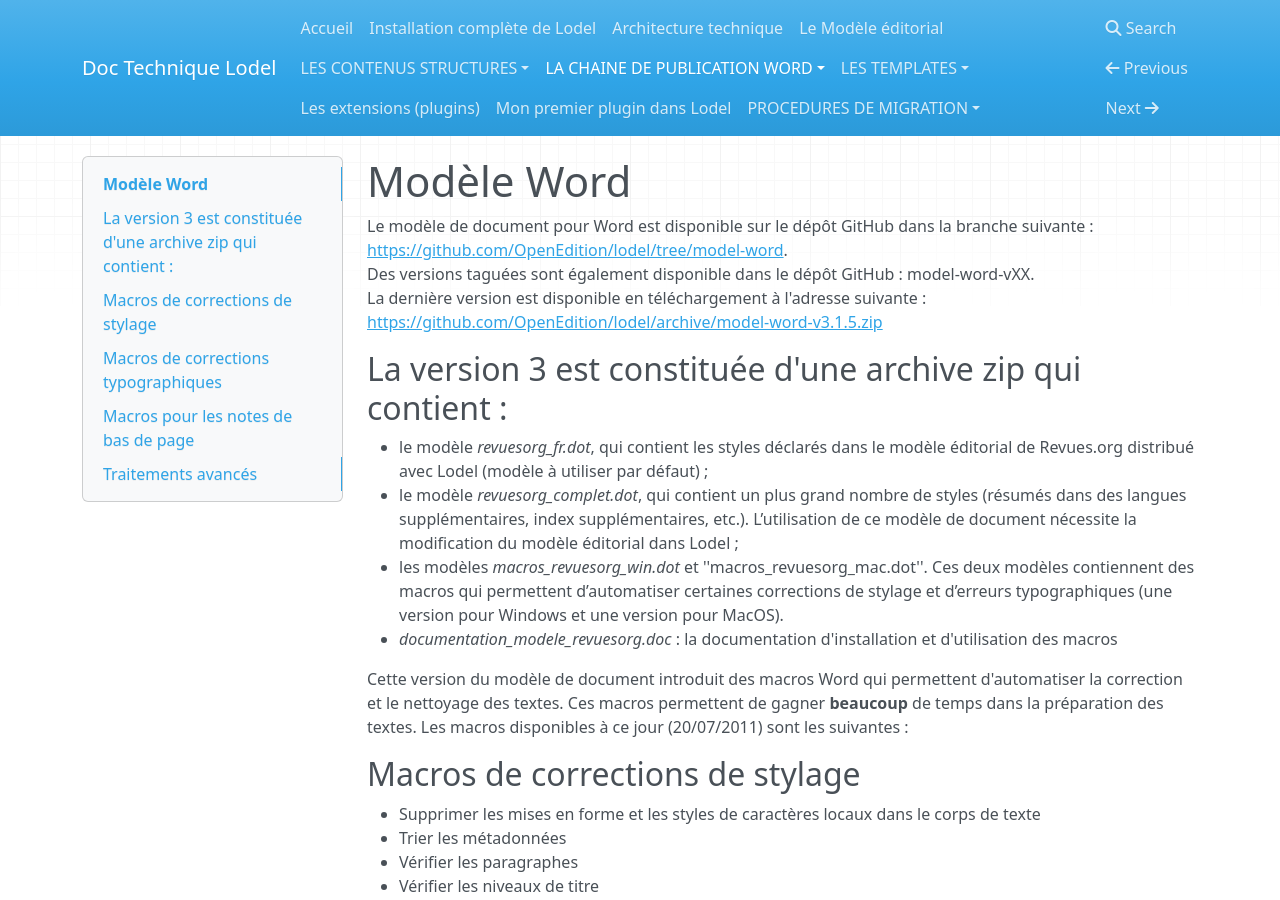
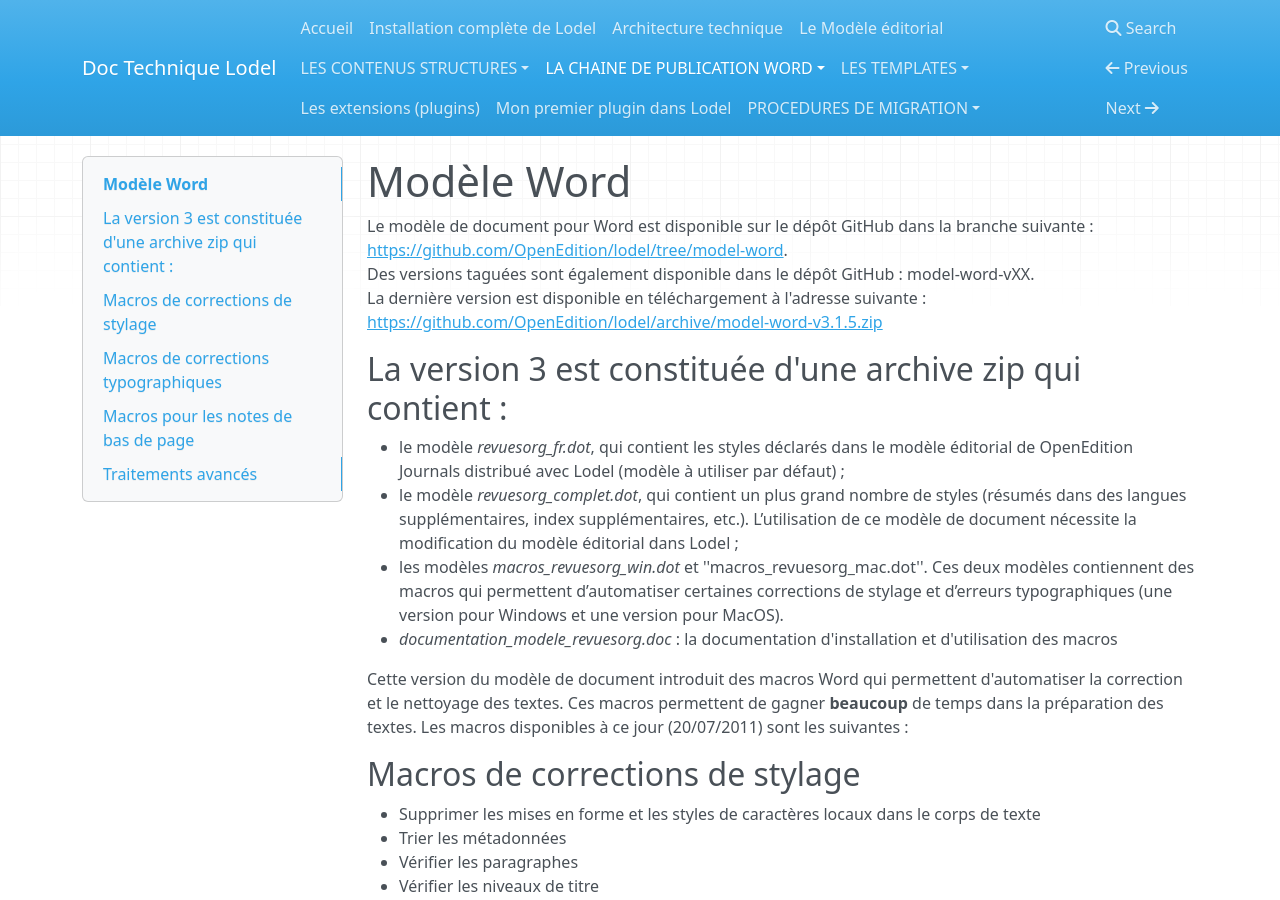
Before and after one commit to ValentinGeorgesDubost/Doc-Lodel, an MkDocs documentation site: the page built from docs/La-chaine-de-publication-Word/Modèle de document Microsoft Word.md, in a window 1280 px wide and 900 px high. Built offline with MkDocs 1.6.1, drawn with Linux system fonts in a browser that asks for light colours; nearby versions of some CDN libraries; old or Windows-style settings are respelled for this version of MkDocs.

Commit message:
Update Modèle de document Microsoft Word.md

```diff
--- a/docs/La-chaine-de-publication-Word/Modèle de document Microsoft Word.md
+++ b/docs/La-chaine-de-publication-Word/Modèle de document Microsoft Word.md
@@ -9,7 +9,7 @@ La dernière version est disponible en téléchargement à l'adresse suivante :
 La version 3 est constituée d'une archive zip qui contient :
 ------------------------------------------------------------
 
-* le modèle _revuesorg_fr.dot_, qui contient les styles déclarés dans le modèle éditorial de Revues.org distribué avec Lodel (modèle à utiliser par défaut) ;
+* le modèle _revuesorg_fr.dot_, qui contient les styles déclarés dans le modèle éditorial de OpenEdition Journals distribué avec Lodel (modèle à utiliser par défaut) ;
 * le modèle _revuesorg_complet.dot_, qui contient un plus grand nombre de styles (résumés dans des langues supplémentaires, index supplémentaires, etc.). L’utilisation de ce modèle de document nécessite la modification du modèle éditorial dans Lodel ;
 * les modèles _macros_revuesorg_win.dot_ et ''macros_revuesorg_mac.dot''. Ces deux modèles contiennent des macros qui permettent d’automatiser certaines corrections de stylage et d’erreurs typographiques (une version pour Windows et une version pour MacOS).
 * _documentation_modele_revuesorg.doc_ : la documentation d'installation et d'utilisation des macros
```
